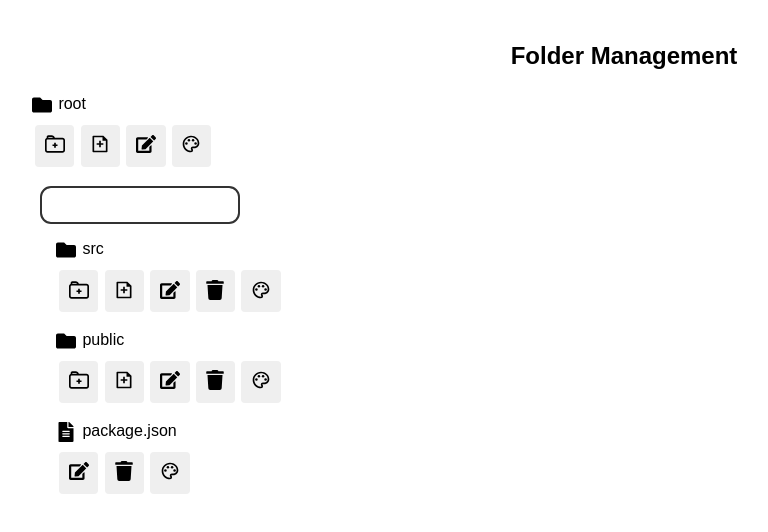
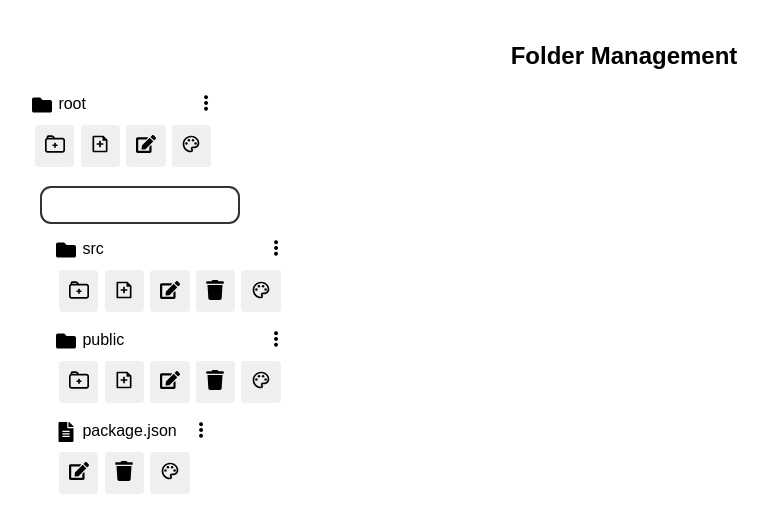
Before and after one commit to sid10297/folder-structure, a React (Vite) app: page / in a window 1280 px wide. Both pictures are taken after a click on the button 70 px from the left and 145 px from the top of the page. Shown: the top 532 px of the page, without its empty margins (16-784 px from the left). Built offline with nearby package versions, Linux system fonts and the light colour scheme.

Commit message:
add menu icon to the item

```diff
--- a/src/components/FolderTree/FileItem.jsx
+++ b/src/components/FolderTree/FileItem.jsx
@@ -1,4 +1,5 @@
 import { FaFileAlt, FaEdit, FaTrash } from "react-icons/fa";
+import { SlOptionsVertical } from "react-icons/sl";
 import { MdOutlineColorLens } from "react-icons/md";
 import Button from "../Button";
 
@@ -11,8 +12,13 @@ const FileItem = ({
   return (
     <div className="item-container">
       <div className="title-container">
-        <FaFileAlt size={20} color={folderData.color} />
-        <span className="title">{folderData.name}</span>
+        <div className="title-detail">
+          <FaFileAlt size={20} color={folderData.color} />
+          <span className="title">{folderData.name}</span>
+        </div>
+        <div className="title-menu">
+          <SlOptionsVertical />
+        </div>
       </div>
       <div className="button-container">
         <Button
--- a/src/components/FolderTree/FolderItem.jsx
+++ b/src/components/FolderTree/FolderItem.jsx
@@ -4,6 +4,7 @@ import { CgFolderAdd } from "react-icons/cg";
 import { FaEdit, FaTrash } from "react-icons/fa";
 import { MdOutlineColorLens } from "react-icons/md";
 import Button from "../Button";
+import { SlOptionsVertical } from "react-icons/sl";
 
 const ROOT_ID = "1";
 
@@ -18,8 +19,13 @@ const FolderItem = ({
   return (
     <div className="item-container" onClick={() => setIsExpand(!isExpand)}>
       <div className="title-container">
-        <FaFolder size={20} color={folderData.color} />
-        <span className="title">{folderData.name}</span>
+        <div className="title-detail">
+          <FaFolder size={20} color={folderData.color} />
+          <span className="title">{folderData.name}</span>
+        </div>
+        <div className="title-menu">
+          <SlOptionsVertical />
+        </div>
       </div>
 
       <div className="button-container">
--- a/src/index.css
+++ b/src/index.css
@@ -47,6 +47,7 @@ html {
 .item-container {
   margin: 1rem;
   cursor: pointer;
+  width: fit-content;
   .title {
     margin-left: 0.4rem;
   }
@@ -54,6 +55,14 @@ html {
 
 .title-container {
   display: flex;
+  justify-content: space-between;
+  .title-detail {
+    display: flex;
+  }
+
+  .title-menu {
+    margin-left: 1rem;
+  }
 }
 
 .button-container {
```
